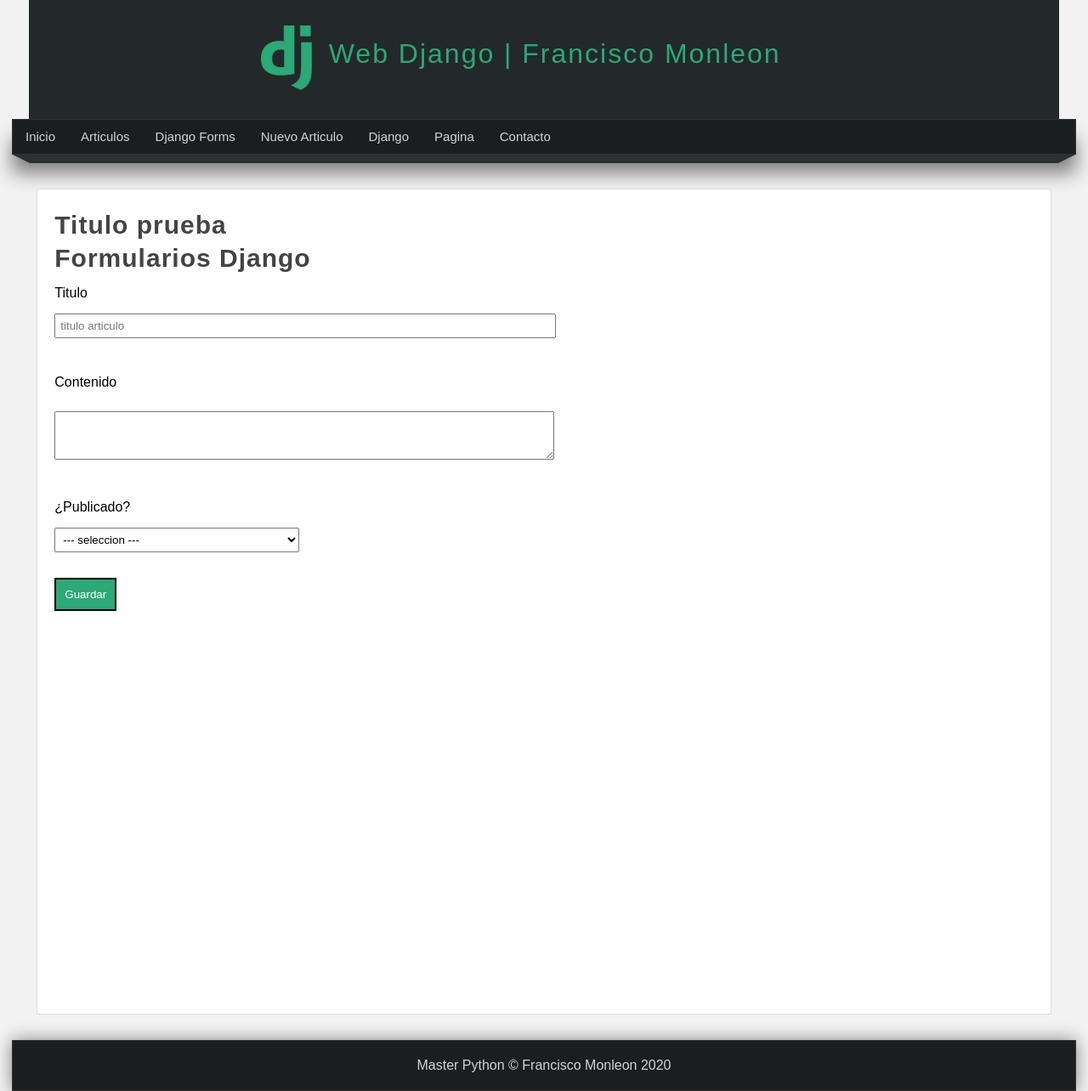
After one commit to pacomonle/Python-curso, a Django app: page /create-article/ in a window 1280 px wide. The commit adds this page. Shown: the whole page at 85% size. Run offline with Django 3.2, Linux system fonts and the light colour scheme.

Commit message:
Formularios en Django

```diff
--- a/22-django/AprendiendoDjango/AprendiendoDjango/urls.py
+++ b/22-django/AprendiendoDjango/AprendiendoDjango/urls.py
@@ -30,9 +30,14 @@ urlpatterns = [
     path('page/<str:nombre>', views.pagina, name='page'),
     path('page/<str:nombre>/<str:secciones>', views.pagina, name='page'),
     path('contact/', views.contacto, name='contacto'),
-    path('crear-articulo/<str:title>/<str:content>/<str:public>', views.crear_articulo, name='crear_articulo'),
+
     path('articulo/', views.articulo, name='articulo'),
     path('editar-articulo/<str:id>', views.editar_articulo, name='editar_articulo'),
+    path('crear-articulo/<str:title>/<str:content>/<str:public>', views.crear_articulo, name='nuevo_articulo'),
     path('articulos/', views.articulos, name='articulos'),
-    path('borrar-articulo/<str:id>', views.borrar_articulo, name='borrar_articulo')
+    path('borrar-articulo/<str:id>', views.borrar_articulo, name='borrar_articulo'),
+    path('create-article/', views.create_article, name='crear_articulo'),
+    path('save-article/', views.save_article, name='guardar_articulo'),
+
+    path('create-full-article/', views.create_full_article, name='create_full_articulo'),
 ]
--- a/22-django/AprendiendoDjango/miApp/static/css/styles.css
+++ b/22-django/AprendiendoDjango/miApp/static/css/styles.css
@@ -8,6 +8,11 @@
 
 body {
     background-color: #f2f2f2;
+    box-shadow: 0px 0px 5px black;
+}
+
+.rojo{
+    color: red;
 }
 /*Estilos header*/
 header{
@@ -17,13 +22,68 @@ header{
     margin: 0 auto;
 }
 
+.message{
+    padding: 20px;
+    background-color: #1f7e58;
+    color: white;
+    text-align: center;
+    margin-bottom: 10px;
+}
+
 .box p, .box h2, .box h3, .box ul{
     margin-top: 5px;
     margin-bottom: 5px;
 }
 
-ul, ol{
+.box form{
+    width: 50%;
+}
+
+.box form input,
+.box form label{
+ display: block;
+ padding: 5px;
+ padding-left: 0px;
+}
+
+.box form input[type='text'],
+.box form textarea{
+    width: 100%;
+    margin-top: 10px;
+    margin-bottom: 20px;
+    padding: 5px;
+}
+
+.box form select{
+    width: 50%;
+    margin-top: 10px;
+    margin-bottom: 20px;
+    padding: 5px;
+}
+
+.box form input[type='submit'],
+.box form input[type='button'],
+.box form button{
+    padding: 10px;
+    margin-top: 10px;
+    background-color: #2ba977;
+    color: white;
+    border: 2px solid black;
+    transition: 300ms all;
+}
+
+.box form input[type='submit']:hover,
+.box form input[type='button']:hover,
+.box form button:hover{
+    cursor: pointer;
+    background-color: #1f7e58;
+    box-shadow: 0px 0px 5px grey inset;
+}
+
+
+.box ul, .box ol{
     margin-left: 20px;
+    margin-bottom: 10px;
 }
 
 #logo{
--- /dev/null
+++ b/22-django/AprendiendoDjango/miApp/templates/create_article.html
@@ -0,0 +1,42 @@
+{% extends 'layout.html' %}
+
+{% block title %}
+Formularios | Django
+{% endblock title %}
+
+
+
+{% block content %}
+<h1 class='title'>Formularios Django</h1>
+
+<form action="{% url 'guardar_articulo' %}" method="POST">
+{% comment %}
+Para utilizaar el metodo post
+{% endcomment %}
+{% csrf_token %}
+
+    <div class="form-group" style='width=100%'>
+        <label for="title">Titulo</label>
+        <input type="text" class="form-control" name="title" placeholder="titulo articulo">
+    </div>
+    <br>
+    <label for="content">Contenido</label>
+    <div class="form-group">
+        <label for="content"></label>
+        <textarea class="form-control" name="content" rows="3"></textarea>
+    </div>
+    <br>
+    <div class="form-group">
+        <label for="public">¿Publicado?</label>
+        <select name="public" >
+            <option value="none">--- seleccion ---</option>
+            <option value="1">Publico</option>
+            <option value="0">Privado</option>
+        </select>
+    </div>
+    <input type="submit" value="Guardar">
+</form>
+
+
+
+{% endblock content %}
--- a/22-django/AprendiendoDjango/miApp/templates/layout.html
+++ b/22-django/AprendiendoDjango/miApp/templates/layout.html
@@ -29,6 +29,15 @@
                     <a href="{% url 'index' %}">Inicio</a>
                 </li>
                 <li>
+                    <a href="{% url 'articulos' %}">Articulos</a>
+                </li>
+                 <li>
+                    <a href="{% url 'create_full_articulo' %}">Django Forms</a>
+                </li>
+                <li>
+                    <a href="{% url 'crear_articulo' %}">Nuevo Articulo</a>
+                </li>
+                <li>
                     <a href="{% url 'hola_django' %}">Django</a>
                 </li>
                 <li>
@@ -37,9 +46,7 @@
                 <li>
                     <a href="{% url 'contacto' %}">Contacto</a>
                 </li>
-                 <li>
-                    <a href="{% url 'articulos' %}">Articulos</a>
-                </li>
+
             </ul>
         </nav>
         <div class="barra">
--- a/22-django/AprendiendoDjango/miApp/views.py
+++ b/22-django/AprendiendoDjango/miApp/views.py
@@ -2,6 +2,10 @@ from django.shortcuts import HttpResponse, redirect, render
 from miApp.models import Article, Category
 # para hacer consultas OR
 from django.db.models import Q
+# import del formulario de django
+from miApp.forms import FormArticle
+# import mensajes flash
+from django.contrib import messages
 
 """
 MVC - modelo vista controlador[Acciones(metodos)]
@@ -132,20 +136,6 @@ def contacto(req):
     return HttpResponse(layout + html)
     pass
 
-def crear_articulo(req, title, content, public):
-    """
-   crear articulo en la data base
-    """
-    articulo = Article(
-        title = title,
-        content = content,
-        public = public
-    )
-    # para crear tambien hay otros metodos como el create()
-    articulo.save()
-    return HttpResponse(f'Articulo creado: <i>{articulo.title}</i> - <i>{articulo.content}</i>')
-    pass
-
 def articulo(req):
     """
     sacar datos de articulo de la database
@@ -213,3 +203,92 @@ def borrar_articulo(req, id):
     articulo.delete()
     return redirect('articulos')
     pass
+
+def crear_articulo(req, title, content, public):
+    """
+   crear articulo en la data base
+    """
+    articulo = Article(
+        title = title,
+        content = content,
+        public = public
+    )
+         # para crear tambien hay otros metodos como el create()
+    articulo.save()
+    return HttpResponse(f'Articulo creado: <i>{articulo.title}</i> - <i>{articulo.content}</i>')
+    # return HttpResponse('hola mundo')
+    pass
+
+def create_article(req):
+    """
+   crear articulo en la data base -
+   usando FORMULARIOS
+    """
+    return render(req, 'create_article.html')
+    pass
+
+def save_article(req):
+    """
+   crear articulo en la data base
+    """
+    if req.method == 'POST':
+        title = req.POST['title']
+        # validaciones
+        if len(title) < 5:
+            return HttpResponse('<h2>La longitud del titulo minimo 5 caracteres</h2>')
+            pass
+        content = req.POST['content']
+        public = req.POST['public']
+
+        articulo = Article(
+            title = title,
+            content = content,
+            public = public
+        )
+         # para crear tambien hay otros metodos como el create()
+        articulo.save()
+        return HttpResponse(f'Articulo creado: <i>{articulo.title}</i> - <i>{articulo.content}</i>')
+        pass
+    else:
+        return HttpResponse('<h2>El articulo no se ha podido grabar correctamente</h2>')
+        pass
+
+    pass
+
+def create_full_article(req):
+    """
+    vista para crear articulos con el form de django
+    - importar el form creado en miApp
+    """
+    if req.method == 'POST':
+        formulario = FormArticle(req.POST)
+        if formulario.is_valid():
+            data_form = formulario.cleaned_data
+
+            title = data_form.get('title')
+            content = data_form.get('content')
+            public = data_form['public']
+
+            articulo = Article(
+            title = title,
+            content = content,
+            public = public
+            )
+         # para crear tambien hay otros metodos como el create()
+            articulo.save()
+
+            # crear mensaje flash (sesion se muestra 1 sola vez)
+            messages.success(req, f'El articulo se guardo correctamente, su id es {articulo.id}')
+
+            return redirect('articulos')
+            pass
+        # return HttpResponse(articulo.title + ' - ' + articulo.content + ' - '+ str(articulo.public))
+        pass
+    else:
+        formulario = FormArticle()
+        pass
+
+    return render(req, 'create_full_article.html', {
+        'form': formulario,
+    })
+    pass
```
Also changed, not shown: 22-django/AprendiendoDjango/miApp/forms.py (added, +54 -0 lines), 22-django/AprendiendoDjango/miApp/templates/articulos.html (+17 -0 lines), 22-django/AprendiendoDjango/miApp/templates/create_full_article.html (added, +36 -0 lines), 22-django/AprendiendoDjango/db.sqlite3.
